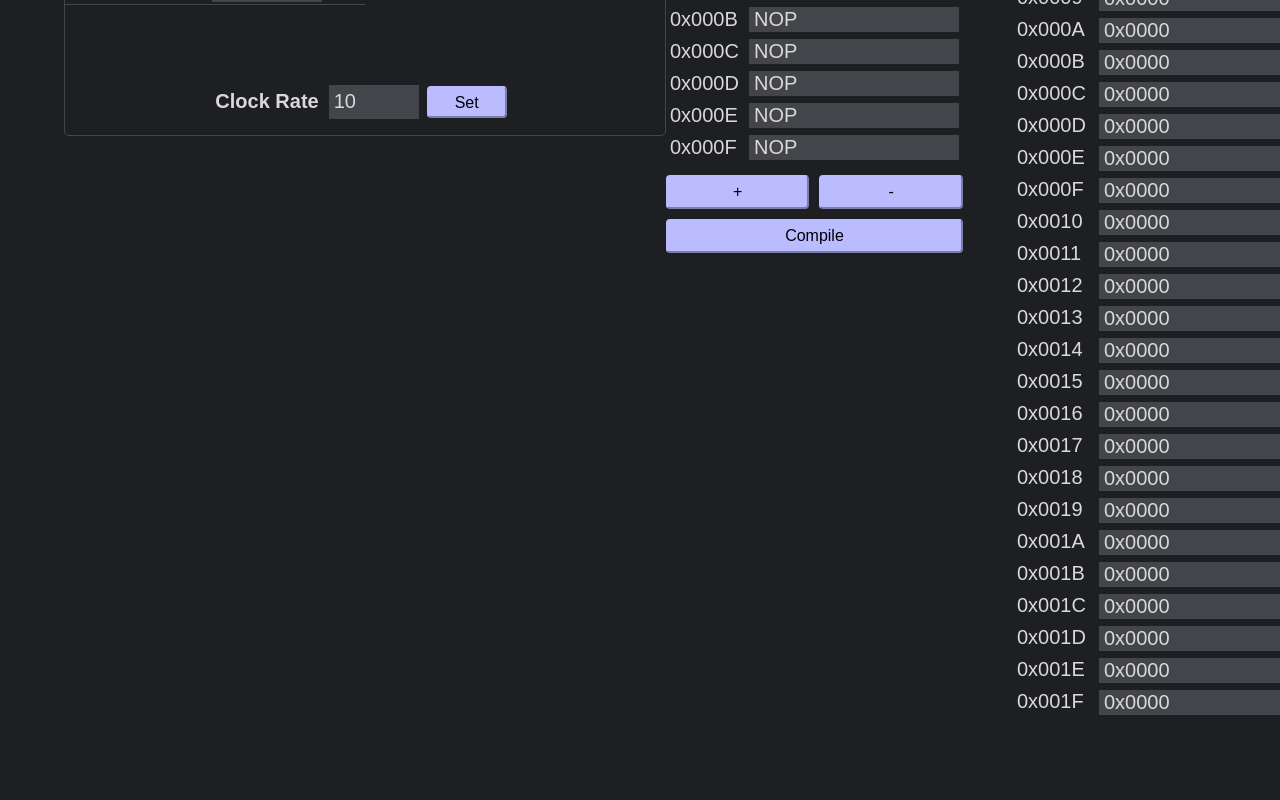
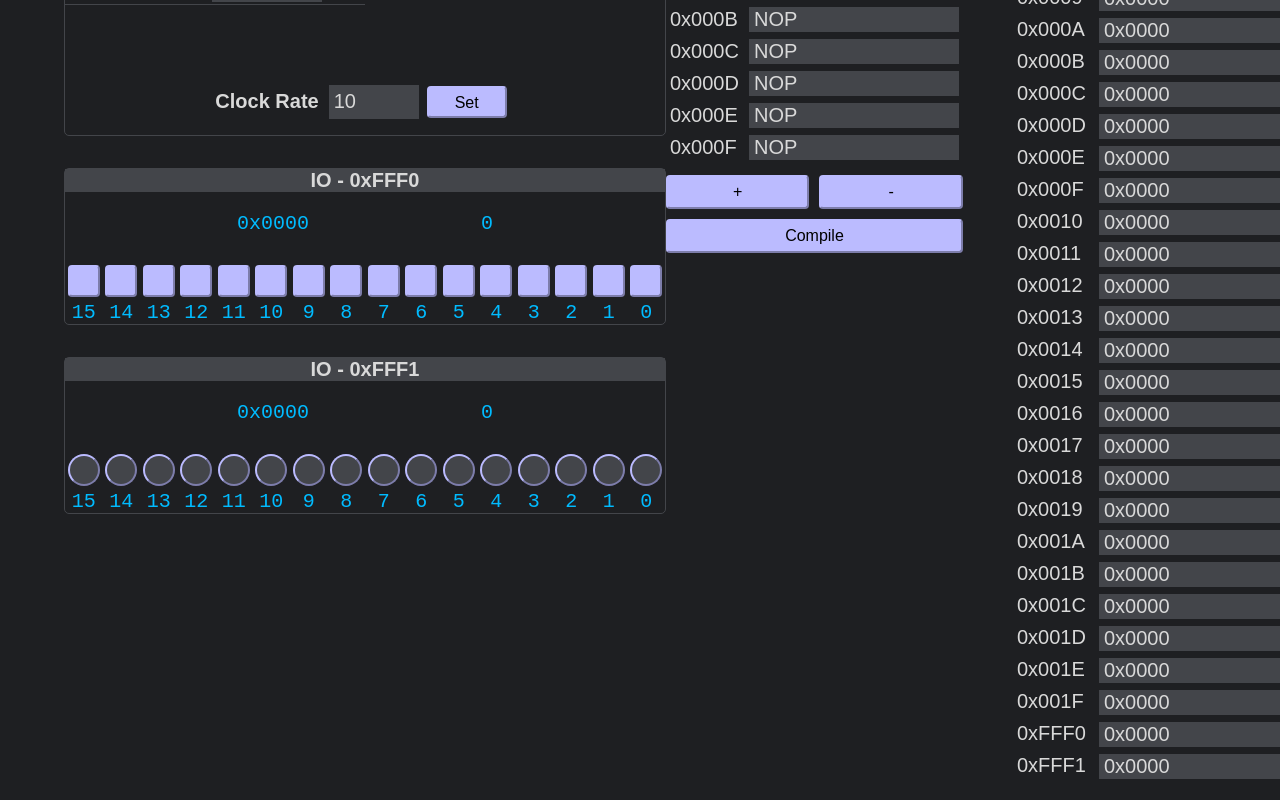
Before and after one commit to pcaracal/MicrocomputerSimulator, an Angular app: page / in a window 1280 px wide. Shown: the part 496-1296 px from the top of the page. Before the commit the page ends 1232 px from the top, so only its background shows below. Built offline with nearby package versions, Linux system fonts and the light colour scheme.

Commit message:
feat: IO Buttons + LEDs

```diff
--- a/src/app/app.component.html
+++ b/src/app/app.component.html
@@ -4,7 +4,10 @@
     <app-guide></app-guide>
   </div>
   <div class="main">
-    <app-cpu></app-cpu>
+    <div class="cpu-io">
+      <app-cpu></app-cpu>
+      <app-io></app-io>
+    </div>
     <div class="instructions-ram">
       <app-instructions></app-instructions>
       <app-ram class="ram-component"></app-ram>
--- a/src/app/app.component.scss
+++ b/src/app/app.component.scss
@@ -23,3 +23,9 @@ h1 {
   flex-direction: row;
   align-items: baseline;
 }
+
+.cpu-io{
+  display: flex;
+  flex-direction: column;
+  width: 100%;
+}
--- a/src/app/execution.service.ts
+++ b/src/app/execution.service.ts
@@ -381,6 +381,7 @@ export class ExecutionService {
     console.log("ST mem");
     const _memaddr = this._srcVal;
     this._storageService.ram.set(BaseConverter.anyToHex(_memaddr), this._storageService.registers.get("EAX") || BaseConverter.anyToHex("0"));
+    this._storageService.setRamNewValue(BaseConverter.anyToHex(_memaddr), this._storageService.registers.get("EAX") || BaseConverter.anyToHex("0"));
   }
 
   ldr(): void { // Load value from mem addr (src reg) into eax
@@ -394,7 +395,8 @@ export class ExecutionService {
     console.log("STR");
     const _memaddr = this._srcVal;
     const _stval = this._storageService.registers.get("EAX") || "0";
-    this._storageService.ram.set(_memaddr, BaseConverter.anyToHex(_stval));
+    // this._storageService.ram.set(_memaddr, BaseConverter.anyToHex(_stval));
+    this._storageService.setRamNewValue(_memaddr, BaseConverter.anyToHex(_stval));
   }
 
   mov(): void {
--- a/src/app/io/io.component.html
+++ b/src/app/io/io.component.html
@@ -1 +1,27 @@
-<p>io works!</p>
+<div class="io-container">
+  <strong class="title-bar">IO - 0xFFF0</strong>
+  <div class="hex-bin">
+    <p class="monospace">{{buttonIo}}</p>
+    <p class="monospace">{{BaseConverter.signedHexToDec(buttonIo || "0")}}</p>
+  </div>
+  <div class="io-buttons">
+    <div class="button-num-container" *ngFor="let btn of buttonArr; let i = index">
+      <button (click)="onButtonClick(i)" [class.button-active]="btn"></button>
+      <div class="monospace">{{Math.abs(15 - i)}}</div>
+    </div>
+  </div>
+</div>
+
+<div class="io-container">
+  <strong class="title-bar">IO - 0xFFF1</strong>
+  <div class="hex-bin">
+    <p class="monospace">{{ledIo}}</p>
+    <p class="monospace">{{BaseConverter.signedHexToDec(ledIo || "0")}}</p>
+  </div>
+  <div class="led-buttons">
+    <div class="button-num-container" *ngFor="let led of ledArr; let l = index">
+      <button disabled [class.led-active]="led" [class.led-inactive]="!led"></button>
+      <div class="monospace">{{Math.abs(15 - l)}}</div>
+    </div>
+  </div>
+</div>
--- a/src/app/io/io.component.scss
+++ b/src/app/io/io.component.scss
@@ -0,0 +1,71 @@
+.io-container {
+  display: flex;
+  flex-direction: column;
+  width: 600px;
+  border-radius: 5px;
+  border: 1px solid #43454A;
+  margin-top: 2rem;
+}
+
+.title-bar {
+  background-color: #43454A;
+  width: 100%;
+  display: flex;
+  align-items: center;
+  justify-content: center;
+}
+
+.io-buttons {
+  display: grid;
+  grid-template-columns: repeat(16, 1fr);
+  justify-items: center;
+
+  button {
+    width: 2rem;
+    height: 2rem;
+  }
+
+  .monospace {
+    text-align: center;
+    margin-top: 0.25rem;
+  }
+}
+
+.button-active {
+  background-color: #F2C94C;
+  border-color: #F2C94C;
+  color: #fff;
+}
+
+.hex-bin {
+  display: flex;
+  justify-content: space-evenly;
+}
+
+.led-buttons {
+  display: grid;
+  grid-template-columns: repeat(16, 1fr);
+  justify-items: center;
+
+  button {
+    width: 2rem;
+    height: 2rem;
+    border-radius: 50%;
+  }
+
+  .monospace {
+    text-align: center;
+    margin-top: 0.25rem;
+  }
+}
+
+.led-active {
+  background-color: #F2C94C;
+  border-color: #F2C94C;
+  color: #fff;
+}
+
+.led-inactive {
+  background-color: #43454A;
+  color: #fff;
+}
--- a/src/app/io/io.component.ts
+++ b/src/app/io/io.component.ts
@@ -1,4 +1,6 @@
-import { Component } from '@angular/core';
+import {Component} from '@angular/core';
+import {StorageService} from "../storage.service";
+import {BaseConverter} from "../baseconverter";
 
 @Component({
   selector: 'app-io',
@@ -6,5 +8,28 @@ import { Component } from '@angular/core';
   styleUrls: ['./io.component.scss']
 })
 export class IoComponent {
+  buttonIo?: string;
+  buttonArr: Array<boolean> = new Array<boolean>(16).fill(false);
 
+  ledIo?: string;
+  ledArr: Array<boolean> = new Array<boolean>(16).fill(false);
+
+  constructor(private _storageService: StorageService) {
+    this._storageService.ram$.subscribe(newRam => {
+      this.buttonIo = newRam.get("0xFFF0");
+      if (this.buttonIo) this.buttonArr = BaseConverter.anyToBin(this.buttonIo).substring(2).split("").map((value) => value === "1");
+      this.ledIo = newRam.get("0xFFF1");
+      if (this.ledIo) this.ledArr = BaseConverter.anyToBin(this.ledIo).substring(2).split("").map((value) => value === "1");
+    });
+  }
+
+  onButtonClick(index: number) {
+    this.buttonArr[index] = !this.buttonArr[index];
+    let binaryString = "0b" + this.buttonArr.map((value) => value ? "1" : "0").join("");
+    let hexString = BaseConverter.anyToHex(binaryString);
+    this._storageService.setRamNewValue("0xFFF0", hexString);
+  }
+
+  protected readonly BaseConverter = BaseConverter;
+  protected readonly Math = Math;
 }
--- a/src/app/storage.service.ts
+++ b/src/app/storage.service.ts
@@ -51,6 +51,14 @@ export class StorageService { // Handles storage of ROM, RAM, Registers, etc.
   PC$: Observable<string> = this._PCSubject.asObservable();
   IR$: Observable<string> = this._IRSubject.asObservable();
 
+  private _ramSubject: BehaviorSubject<Map<string, string>> = new BehaviorSubject<Map<string, string>>(this.ram);
+  ram$: Observable<Map<string, string>> = this._ramSubject.asObservable();
+
+  setRamNewValue(key: string, newValue: string): void {
+    this.ram.set(key, newValue);
+    this._ramSubject.next(this.ram);
+  }
+
   updateCpuState(newState: string): void {
     this.cpuState = newState;
     this._cpuStateSubject.next(this.cpuState);
@@ -87,6 +95,8 @@ export class StorageService { // Handles storage of ROM, RAM, Registers, etc.
     for (let i = 0; i < this.RAM_SIZE; i++) {
       this.ram.set(BaseConverter.decToHex(i.toString()), BaseConverter.anyToHex("0"));
     }
+    this.setRamNewValue("0xFFF0", "0x0000");
+    this.setRamNewValue("0xFFF1", "0x0000");
     this.initRegisters();
     this.initFlags();
   }
```
